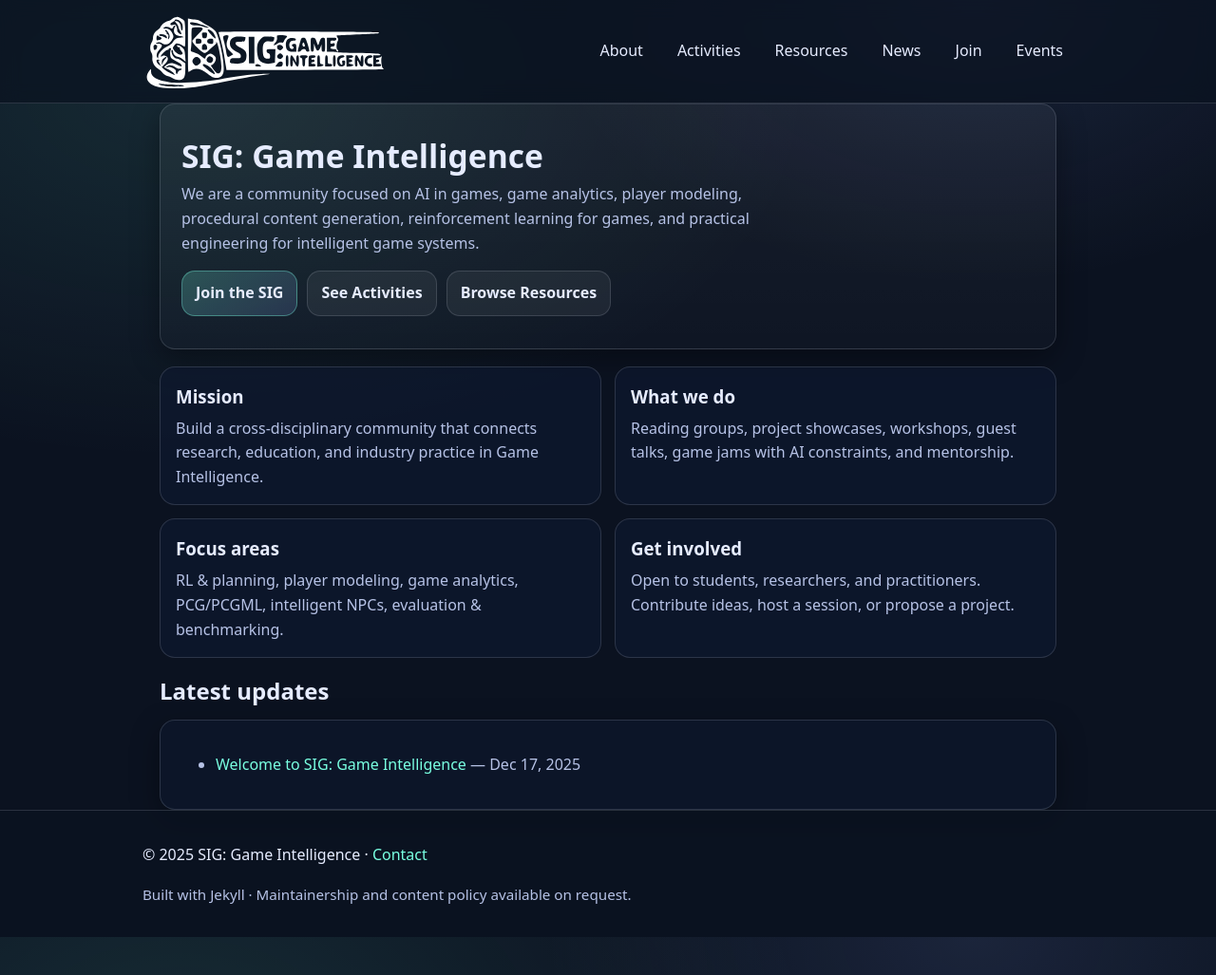
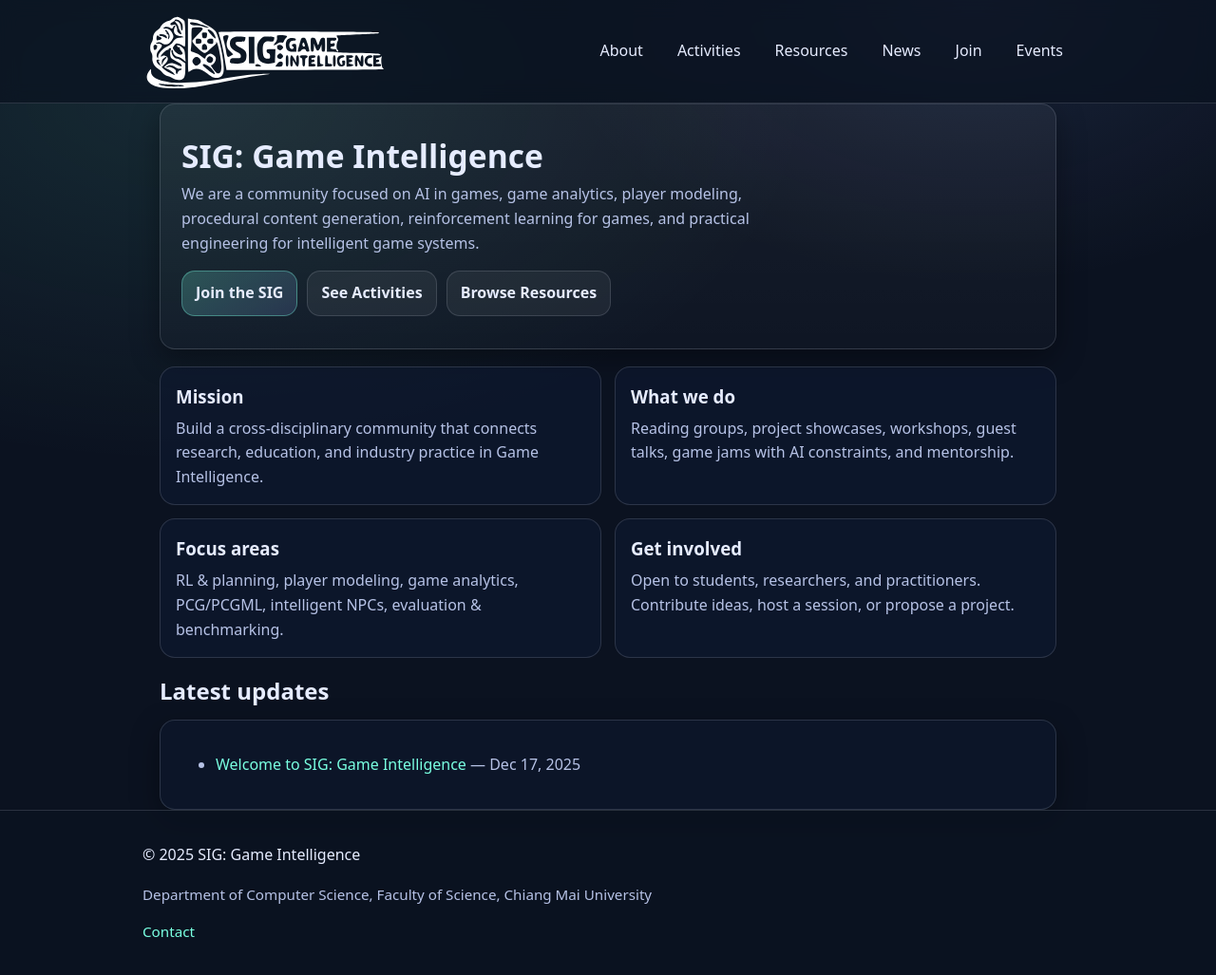
Before and after one commit to ThapanapongRukkanchanunt/csgame, a Jekyll site: the page built from index.md, in a window 1280 px wide and 1027 px high. Shown: the whole window at 95% size. Built offline with Jekyll 4.4.1, drawn with Linux system fonts in a browser that asks for light colours.

Commit message:
Update footer

```diff
--- a/_includes/footer.html
+++ b/_includes/footer.html
@@ -1,11 +1,15 @@
 <footer class="site-footer">
     <div class="container footer-inner">
         <p>
-            © {{ "now" | date: "%Y" }} {{ site.title }} ·
+            © {{ "now" | date: "%Y" }} {{ site.title }}
+        </p>
+
+        <p class="fineprint">
+            Department of Computer Science, Faculty of Science, Chiang Mai University
+        </p>
+
+        <p class="fineprint">
             <a href="{{ '/join/' | relative_url }}">Contact</a>
-        </p>
-        <p class="fineprint">
-            Built with Jekyll · Maintainership and content policy available on request.
         </p>
     </div>
 </footer>
```
